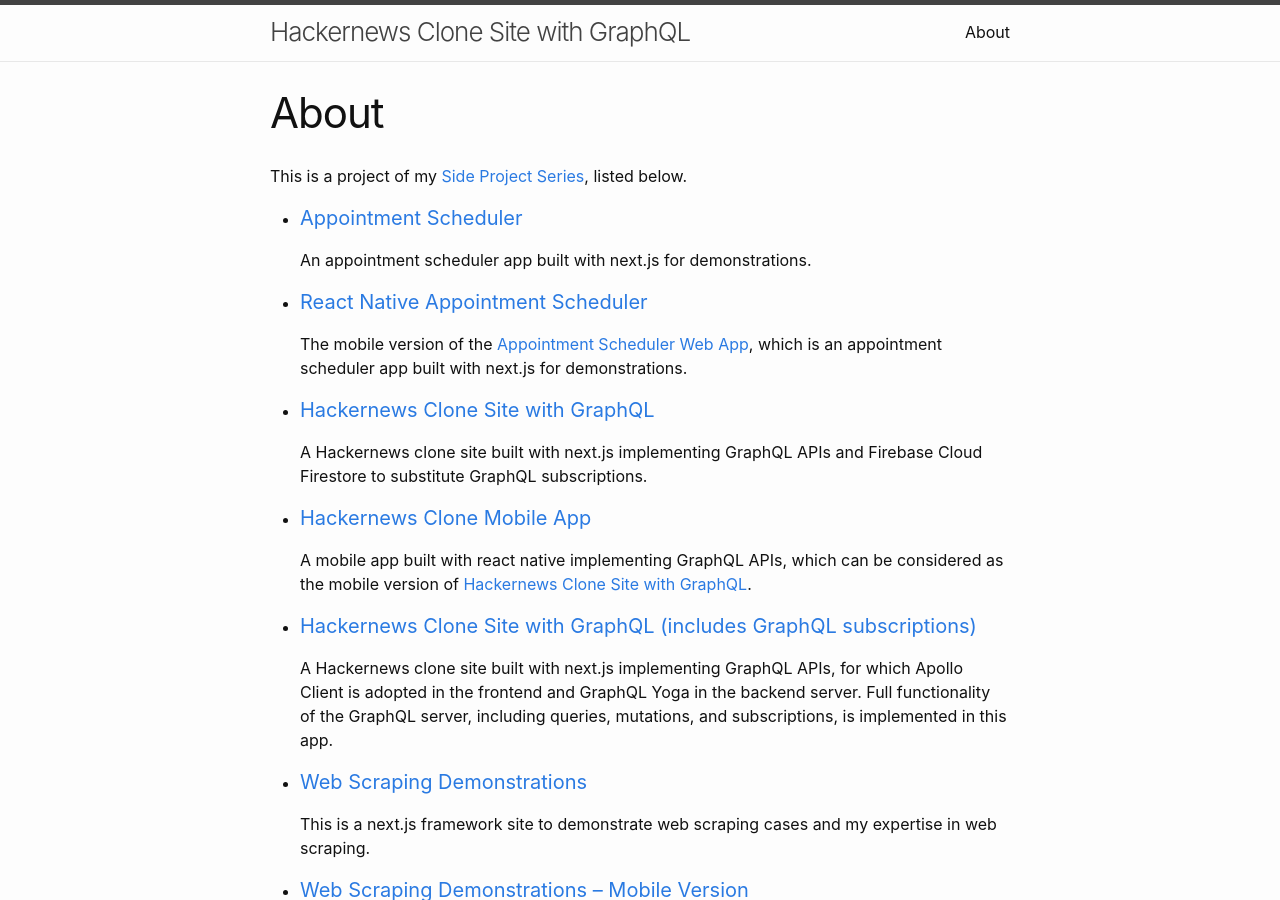
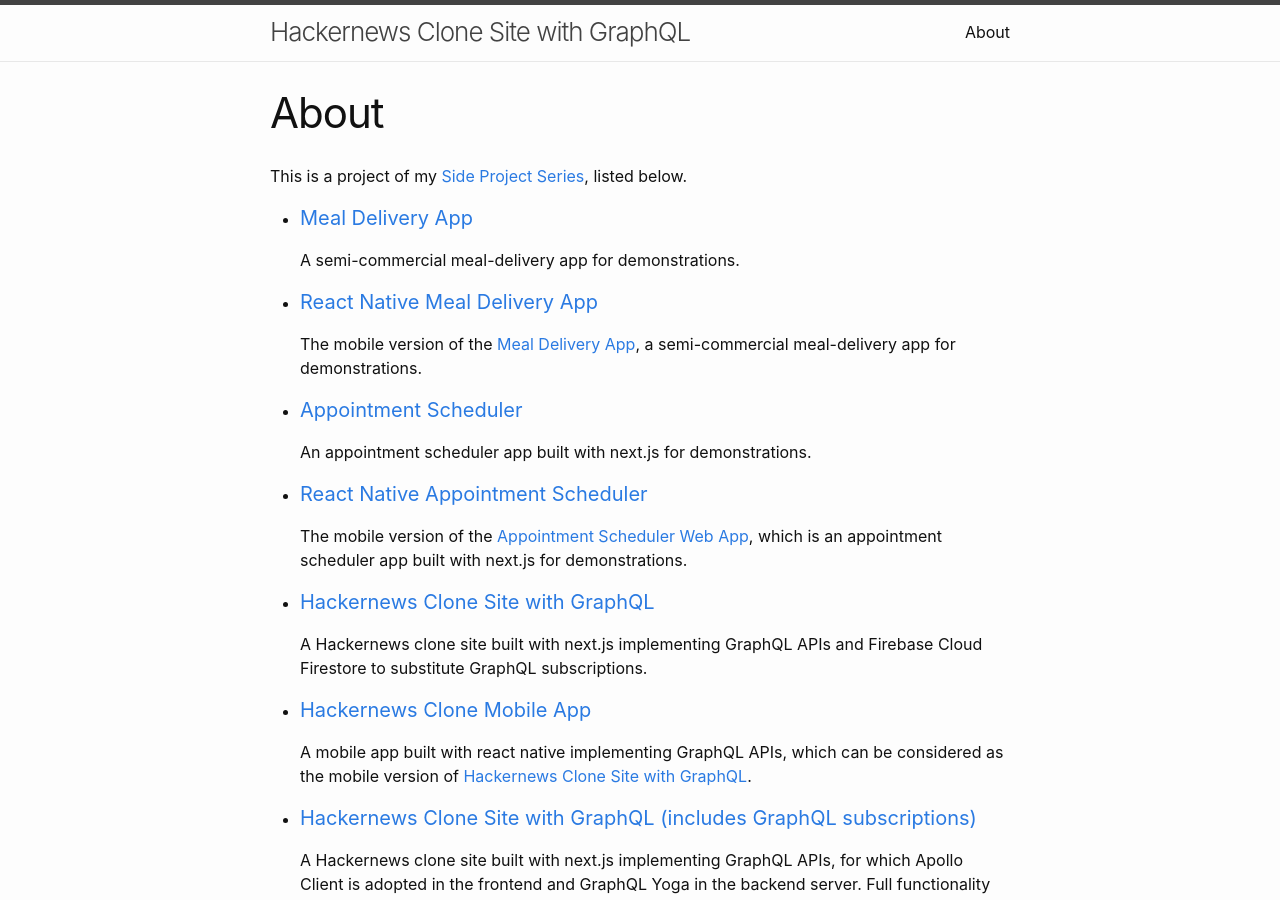
Before and after one commit to jglchen/hackernews-nextjs-apollo, a Jekyll site: the page built from about.md, in a window 1280 px wide and 900 px high. Built offline with Jekyll 4.4.1, drawn with Linux system fonts in a browser that asks for light colours.

Commit message:
Update about.md

```diff
--- a/about.md
+++ b/about.md
@@ -5,6 +5,12 @@ permalink: /about/
 ---
 
 This is a project of my [Side Project Series](https://jglchen.github.io/), listed below.
+
+- #### [Meal Delivery App](https://jglchen.github.io/meal-delivery/)
+    A semi-commercial meal-delivery app for demonstrations.
+
+- #### [React Native Meal Delivery App](https://jglchen.github.io/react-native-meal-delivery/)
+    The mobile version of the [Meal Delivery App](https://jglchen.github.io/meal-delivery/), a semi-commercial meal-delivery app for demonstrations.
 
 - #### [Appointment Scheduler](https://jglchen.github.io/scheduler-app/)
     An appointment scheduler app built with next.js for demonstrations.
```
